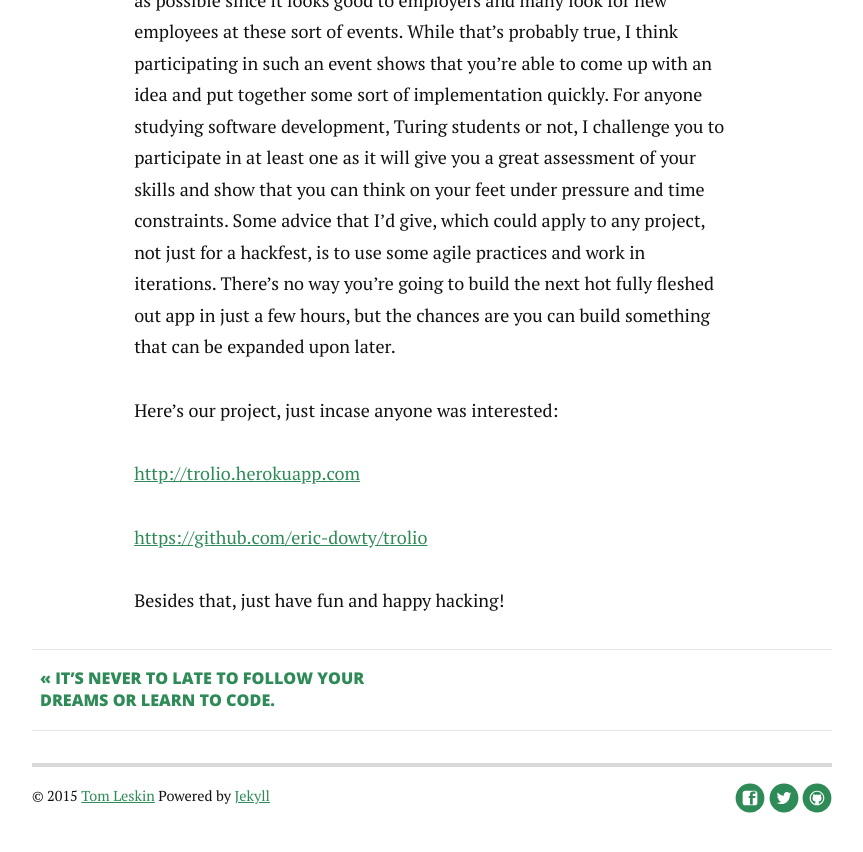
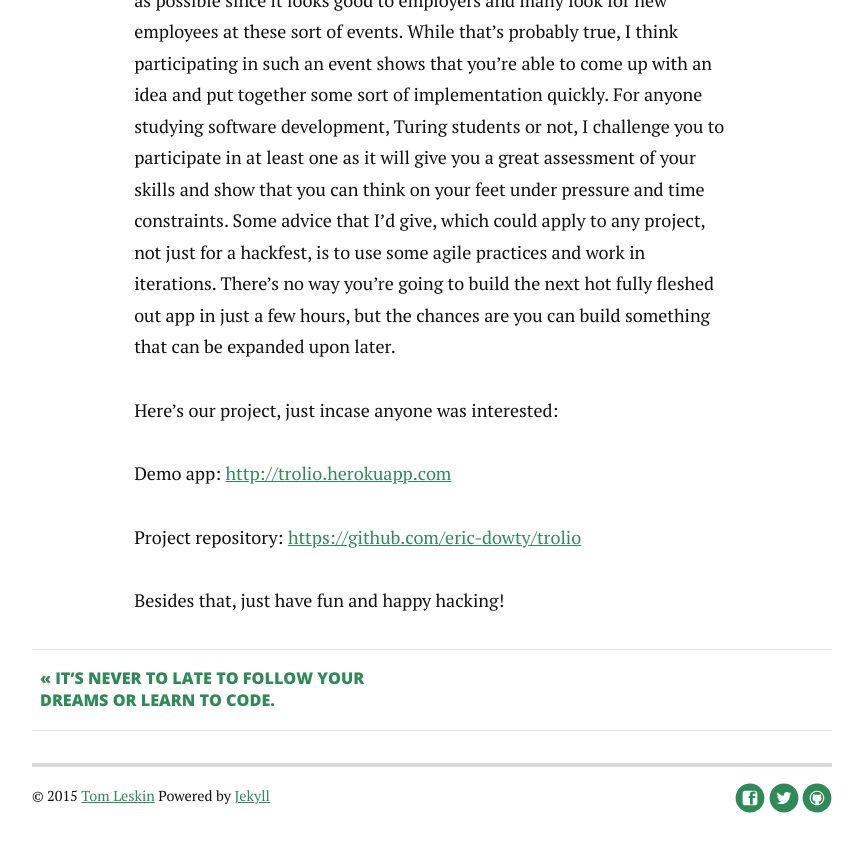
Before and after one commit to tleskin/tleskin.github.io, a Jekyll site: the page built from _posts/2015-06-25-boulder-startup-week.md, in a window 1280 px wide and 900 px high, scrolled down 4565 px. Shown: the top 852 px of the window, without its empty margins (208-1071 px from the left). Built offline with Jekyll 4.4.1, drawn with Linux system fonts in a browser that asks for light colours; nearby versions of some CDN libraries; Markdown is read by kramdown in place of the engine named in the settings.

Commit message:
Update blog post

```diff
--- a/_posts/2015-06-25-boulder-startup-week.md
+++ b/_posts/2015-06-25-boulder-startup-week.md
@@ -33,8 +33,10 @@ Even before attending the Humor Hackfest, I got some advice from a Turing gradua
 
 Here's our project, just incase anyone was interested:
 
+Demo app:
 [http://trolio.herokuapp.com](http://trolio.herokuapp.com)
 
+Project repository:
 [https://github.com/eric-dowty/trolio](https://github.com/eric-dowty/trolio)
 
 Besides that, just have fun and happy hacking!
```
